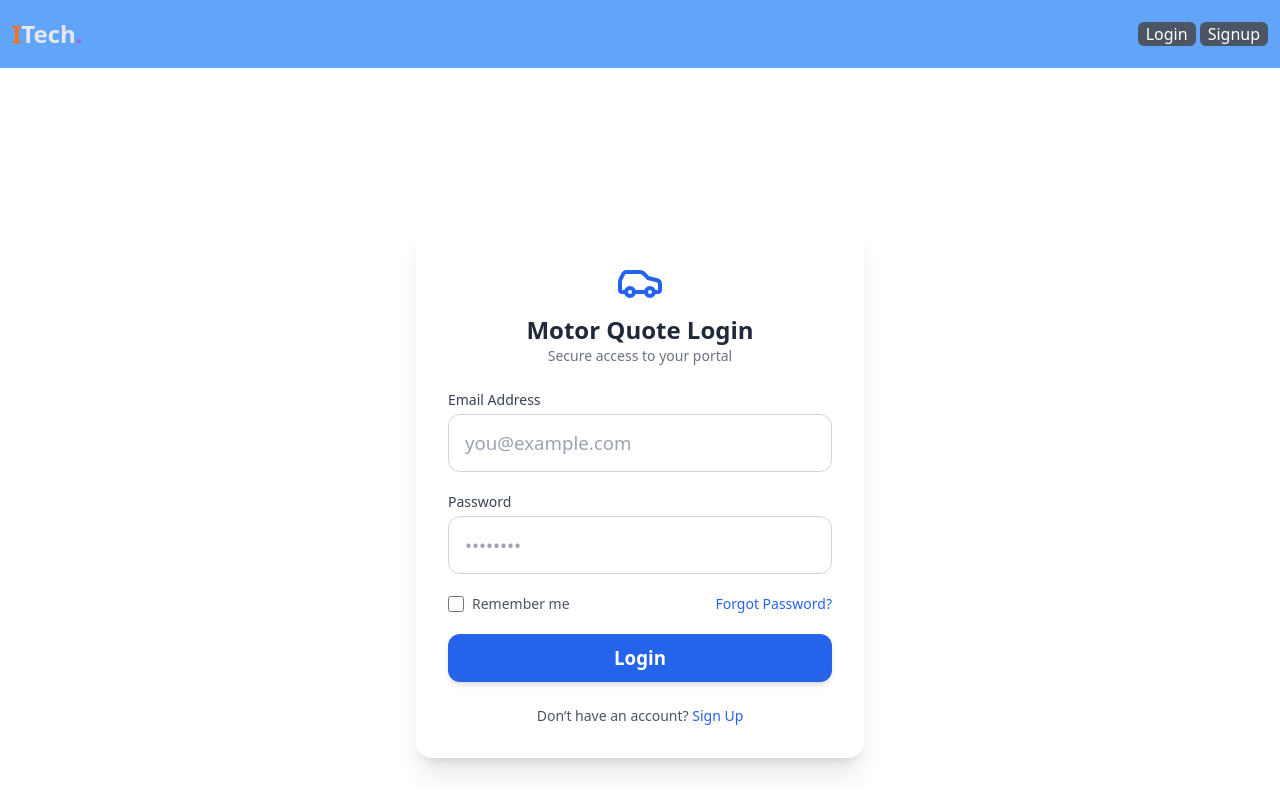
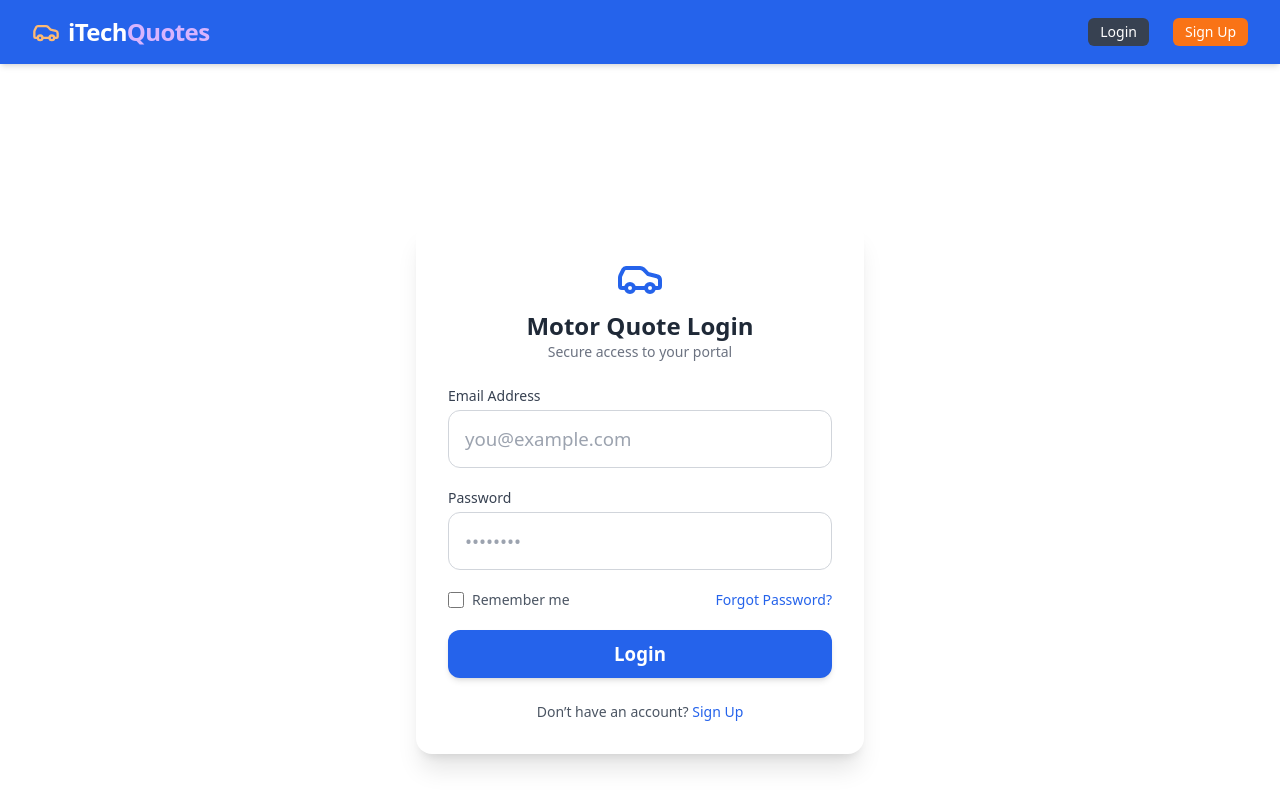
Before and after one commit to chriford-siame/insurtech-ui, a React (Create React App) app: page /login in a window 1280 px wide. Shown: the top 812 px of the page. Built offline with nearby package versions, Linux system fonts and the light colour scheme; no server answers.

Commit message:
Refine Navbar

```diff
--- a/src/components/Navbar.tsx
+++ b/src/components/Navbar.tsx
@@ -1,38 +1,145 @@
-import React from 'react'
-import { useAuth } from 'src/hooks/useAuth';
+import React, { useState } from "react";
+import { useAuth } from "src/hooks/useAuth";
+import { Car, Menu, X } from "lucide-react";
 
 function Navbar() {
   const { isAuthenticated, handleLogout } = useAuth();
+  const [mobileOpen, setMobileOpen] = useState(false);
+
+  const toggleMobile = () => setMobileOpen(!mobileOpen);
+
   return (
-    <div className='bg-blue-400 py-4 flex items-center justify-between px-3'>
-      <a href="/" className='text-[18pt] font-bold text-white'><span className='text-orange-500'>I</span><span className='text-gray-200'>Tech</span><span className='text-purple-500'>.</span></a>
+    <nav className="bg-blue-600 shadow-md">
+      <div className="max-w-7xl mx-auto px-4 sm:px-6 lg:px-8">
+        <div className="flex justify-between h-16 items-center">
+          {/* Logo */}
+          <a
+            href="/"
+            className="flex items-center text-white text-2xl font-bold tracking-tight"
+          >
+            <Car className="w-7 h-7 mr-2 text-orange-300" />
+            <span className="text-white">iTech</span>
+            <span className="text-purple-300">Quotes</span>
+          </a>
 
-      {isAuthenticated ?
-      <div className="flex gap-5">
-        <a href="/claims" className='text-white rounded-md'>claims</a>
-        <a href="/" className='text-white rounded-md'>quotaions</a>
-        <a href="#" className='text-white rounded-md'>about us</a>
-        <a href="#" className='text-white rounded-md'>contact us</a>
+          {/* Desktop Menu */}
+          <div className="hidden md:flex md:items-center md:space-x-6">
+            {isAuthenticated ? (
+              <>
+                <a
+                  href="/claims"
+                  className="text-white hover:text-orange-200 transition"
+                >
+                  Claims
+                </a>
+                <a
+                  href="/quotations"
+                  className="text-white hover:text-orange-200 transition"
+                >
+                  Quotations
+                </a>
+                <a
+                  href="/about"
+                  className="text-white hover:text-orange-200 transition"
+                >
+                  About Us
+                </a>
+                <a
+                  href="/contact"
+                  className="text-white hover:text-orange-200 transition"
+                >
+                  Contact
+                </a>
+              </>
+            ) : null}
+
+            {!isAuthenticated ? (
+              <>
+                <a
+                  href="/login"
+                  className="px-3 py-1 rounded-md text-sm font-medium text-white bg-gray-700 hover:bg-gray-800"
+                >
+                  Login
+                </a>
+                <a
+                  href="/register"
+                  className="px-3 py-1 rounded-md text-sm font-medium bg-orange-500 text-white hover:bg-orange-600"
+                >
+                  Sign Up
+                </a>
+              </>
+            ) : (
+              <button
+                onClick={() => {
+                  handleLogout();
+                  window.location.href = "/";
+                }}
+                className="px-3 py-1 rounded-md text-sm font-medium bg-red-500 text-white hover:bg-red-600"
+              >
+                Logout
+              </button>
+            )}
+          </div>
+
+          {/* Mobile menu button */}
+          <div className="md:hidden">
+            <button
+              onClick={toggleMobile}
+              className="text-white focus:outline-none"
+            >
+              {mobileOpen ? <X className="w-6 h-6" /> : <Menu className="w-6 h-6" />}
+            </button>
+          </div>
+        </div>
       </div>
-      : null}
 
-      {!isAuthenticated ?
-        <div className='flex  gap-1 text-[12pt]'>
-          <a href="/login" className='text-white bg-gray-600 hover:bg-gray-600 px-2 rounded-md'>Login</a>
-          <a href="/register" className='text-white bg-gray-600 hover:bg-gray-600 px-2 rounded-md'>Signup</a>
+      {/* Mobile Menu Dropdown */}
+      {mobileOpen && (
+        <div className="md:hidden bg-blue-700 px-4 pb-3 space-y-2">
+          {isAuthenticated ? (
+            <>
+              <a href="/claims" className="block text-white hover:text-orange-200">
+                Claims
+              </a>
+              <a href="/quotations" className="block text-white hover:text-orange-200">
+                Quotations
+              </a>
+              <a href="/about" className="block text-white hover:text-orange-200">
+                About Us
+              </a>
+              <a href="/contact" className="block text-white hover:text-orange-200">
+                Contact
+              </a>
+            </>
+          ) : (
+            <>
+              <a href="/login" className="block text-white hover:text-orange-200">
+                Login
+              </a>
+              <a
+                href="/register"
+                className="block text-white bg-orange-500 px-2 py-1 rounded-md"
+              >
+                Sign Up
+              </a>
+            </>
+          )}
+
+          {isAuthenticated && (
+            <button
+              onClick={() => {
+                handleLogout();
+                window.location.href = "/";
+              }}
+              className="w-full text-left text-white bg-red-500 px-2 py-1 rounded-md"
+            >
+              Logout
+            </button>
+          )}
         </div>
-        :
-        <span>
-          <div className='text-[12pt]'>
-            <button onClick={() => {
-              handleLogout();
-              window.location.href = "/";
-            }}  className='text-white bg-gray-600 hover:bg-gray-600 px-2 rounded-md'>logout</button>
-          </div>
-        </span>
-      }
-    </div>
-  )
+      )}
+    </nav>
+  );
 }
 
 export default Navbar;
```
